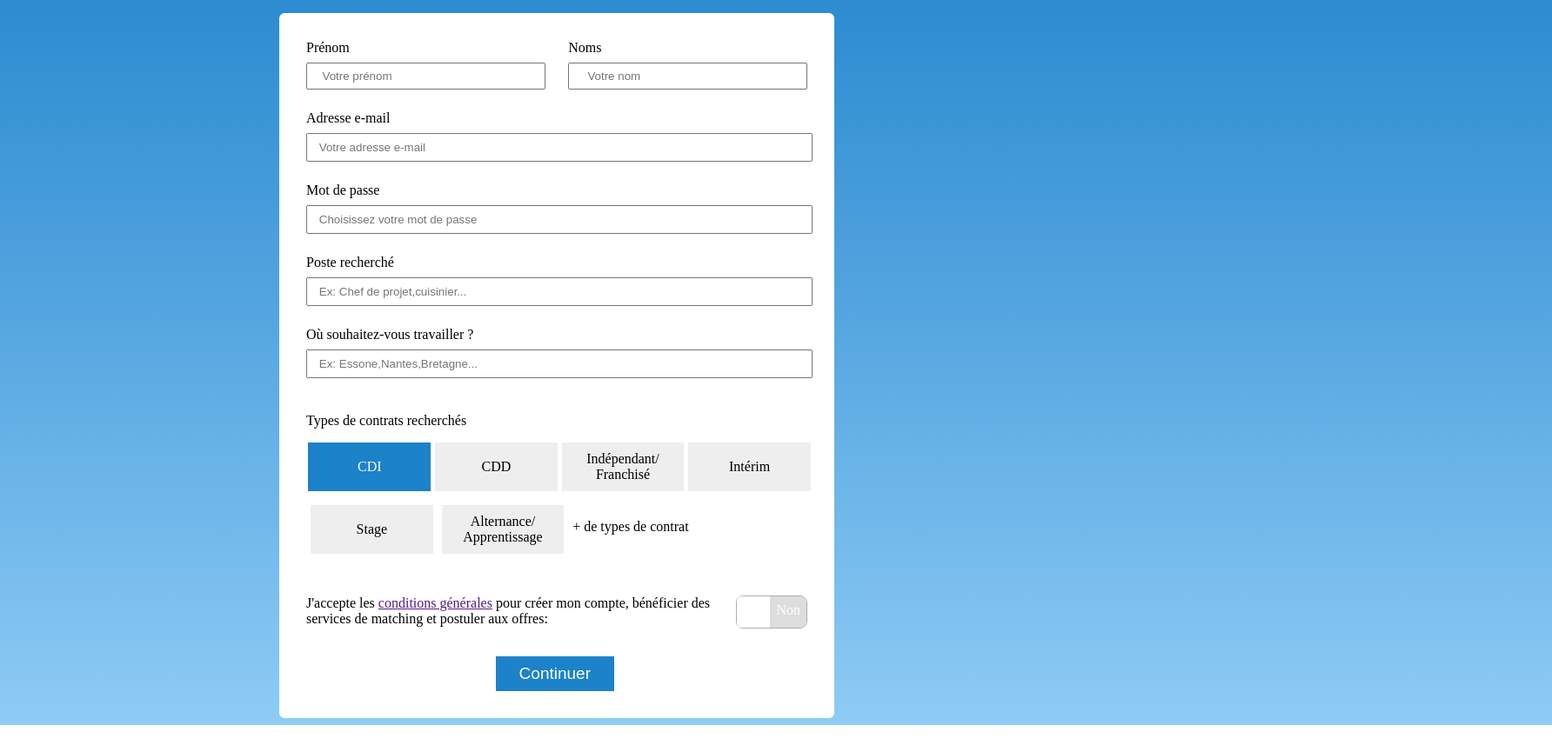
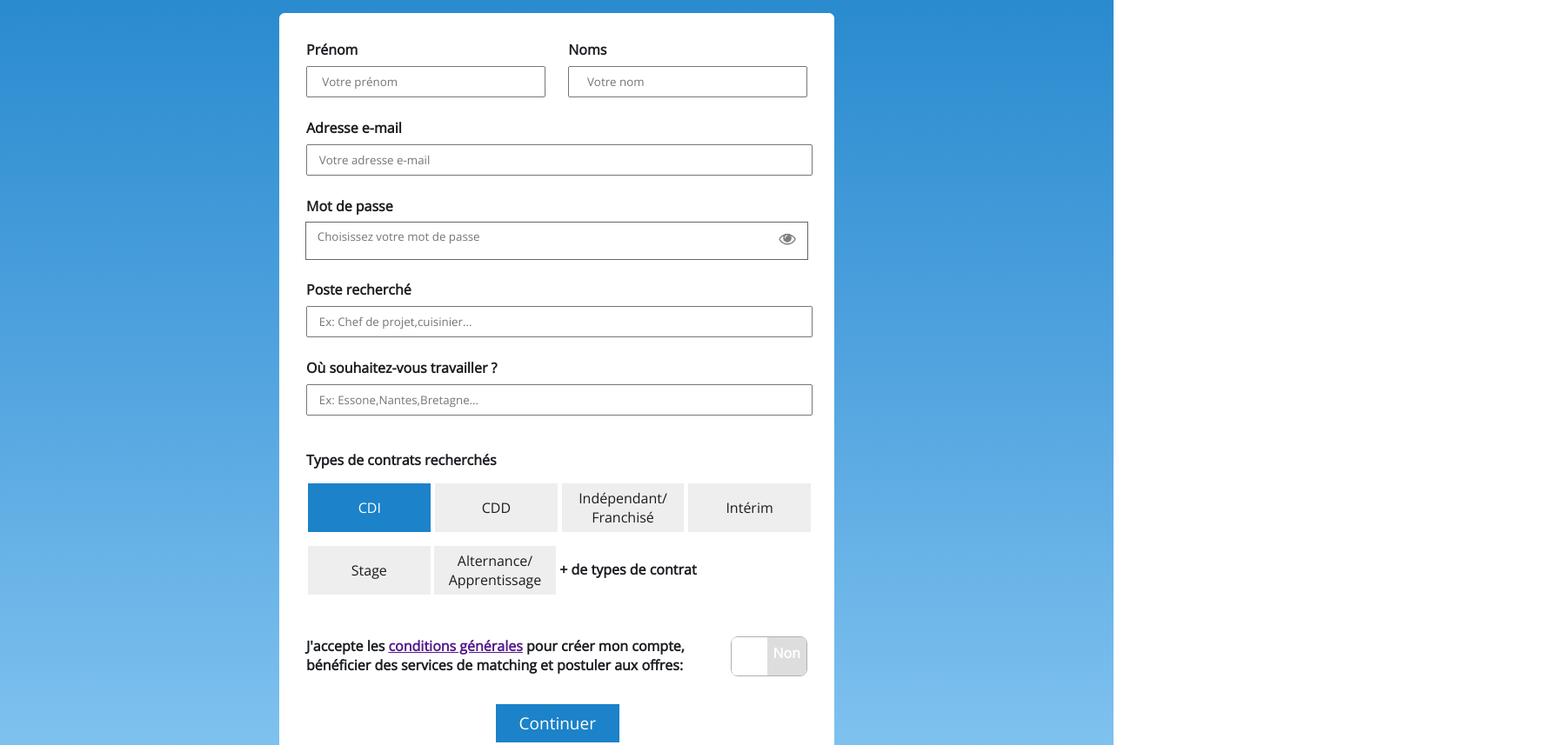
Before and after one commit to OKARLES/meteojob, a plain HTML site: page index.html in a window 1280 px wide. Shown: the part 146-1003 px from the top of the page at 87% size, 1784 px wide, since content can reach past the window. Before the commit the page ends 980 px from the top, so only its background shows below. Drawn offline with nearby package versions, Linux system fonts and the light colour scheme.

Commit message:
Amélioration du Css et ajout de l'oeil

```diff
--- a/index.html
+++ b/index.html
@@ -30,7 +30,7 @@
 			</div>
 			<div>
 				<label for="pass">Mot de passe</label><br>
-				<input type="password" name="pass" id="pass" placeholder="Choisissez votre mot de passe" required><br>
+				<div id="oeil"><input type="password" name="pass" id="pass" placeholder="Choisissez votre mot de passe" required><br><img src="oeil.png"></div>
 			</div>
 			<div>
 				<label for="poste">Poste recherché</label><br>
--- a/style.css
+++ b/style.css
@@ -1,18 +1,17 @@
-@import url('https://fonts.googleapis.com/css?family=Poiret+One&display=swap');
+@import url('https://fonts.googleapis.com/css?family=Open+Sans|Poiret+One&display=swap');
 body {
 	background: linear-gradient(#1c82c9,#52a4df,#8eccf5);
+	color: #1a1d21;
 }
 header {
 	padding-top: 5vh;
 }
-img {
-	position: relative;
-	left: 42vw;
+header>img {
+	margin-left: 42vw;
 }
 header>h3 {
 	color: #ffffff;
-	position: relative;
-	left: 40vw;
+	margin-left: 41vw;
 	font-family: 'Poiret One', cursive;
 }
 form {
@@ -20,23 +19,30 @@ form {
 	background: #ffffff;
 	min-width: 45vw;
 	max-width: 45vw;
-	min-height: 85vh;
-	max-height: 130vh;
+	min-height: 80vh;
+	max-height: 115vh;
 	border: 1px solid white;
 	border-radius: 6px;
 	padding: 30px;
 }
-label {
-	font-weight: 5px;
+.ens>div>label {
+	font-family: 'Open Sans', sans-serif;
+	font-weight: bold;
+	padding-bottom: 2vh;
 }
-input[type=text]:focus {
-	outline: 1px solid #fdee00;
+.name>div>label {
+	font-family: 'Open Sans', sans-serif;
+	font-weight: bold;
+
+}
+input[type="text"]:focus{
+	outline: none;
+}
+input[type="text"]:focus{
+	outline: none;
 }
 input[type="password"]:focus {
-	outline: 1px solid #fdee00;
-}
-input[type="textarea"]:focus {
-	outline: 1px solid #fdee00;
+	outline: none;
 }
 .name {
 	display: flex;
@@ -44,21 +50,29 @@ input[type="textarea"]:focus {
 }
 #prenom {
 	width: 20vw;
-	height: 25px;
+	height: 30px;
 	margin-top: 1vh;
 	margin-bottom: 3vh;
 	padding-left: 1vw;
+	font-family: 'Open Sans', sans-serif;
 }
 #nom {
 	width: 20vw;
-	height: 25px;
+	height: 30px;
 	margin-top: 1vh;
 	margin-bottom: 3vh;
 	padding-left: 1vw;
+	font-family: 'Open Sans', sans-serif;
 }
 /**Civilités**/
-.ens + div>label {
+.ens>div>label {
+	font-family: 'Open Sans', sans-serif;
+	font-weight: bold;
 	padding-bottom: 2vh;
+}
+.ens + p {
+	font-family: 'Open Sans', sans-serif;
+	font-weight: bold;
 }
 .ens {
 	display: flex;
@@ -67,34 +81,52 @@ input[type="textarea"]:focus {
 }
 #mail {
 	width: 44vw;
-	height: 27px;
+	height: 30px;
 	padding-left: 1vw;
 	margin-bottom: 3vh;
 	margin-top: 1vh;
+	font-family: 'Open Sans', sans-serif;
 }
-
 #pass {
+	border: none;
+	width: 41.3vw;
+	height: 30px;
+	padding-left: 1vw;
+	margin-bottom: 3vh;
+	font-family: 'Open Sans', sans-serif;
+}
+#oeil>img {
+	width: 20px;
+	height: 20px;
+	margin-top: 1.1vh;
+	margin-right: 0.5vw;
+	opacity: 0.5;
+}
+#oeil {
+	outline: 1px solid #666666;
+	display: flex;
+	height: 5.2vh;
+	margin-bottom: 3vh;
+	margin-top: 1vh;
+}
+#poste {
 	width: 44vw;
-	height: 27px;
+	height: 30px;
 	padding-left: 1vw;
 	margin-bottom: 3vh;
 	margin-top: 1vh;
-}
+	font-family: 'Open Sans', sans-serif;
 
-#poste {
-	width: 44vw;
-	height: 27px;
-	padding-left: 1vw;
-	margin-bottom: 3vh;
-	margin-top: 1vh;
 }
 
 #lieu {
 	width: 44vw;
-	height: 27px;
+	height: 30px;
 	padding-left: 1vw;
 	margin-bottom: 3vh;
 	margin-top: 1vh;
+	font-family: 'Open Sans', sans-serif;
+
 }
 /**Ensemble de boutons du bas de page**/
 .boite {
@@ -108,6 +140,8 @@ input[type="checkbox"]{
 	display: none;
 }
 .boite>label {
+	font-family: 'Open Sans', sans-serif;
+	font-size: 80em;
 	display: flex;
 	justify-content: center;
 	align-items: center;
@@ -134,6 +168,10 @@ input:checked + label {
   word-wrap: break-word;
   padding: auto;
 }
+.boite>p {
+	font-weight: bold;
+	font-family: 'Open Sans', sans-serif;
+}
 /**Conditions d'utilisations**/
 .container>input {
   display: none;
@@ -147,10 +185,12 @@ footer {
 	margin-top: 4vh;
 	display: inline-flex;
 	padding-bottom: 4vh;
+	font-family: 'Open Sans', sans-serif;
+	font-weight: bold;
 }
 .container {
   display: flex;
-  height: 4.5vh;
+  height: 5.5vh;
   border-radius: 8px;
   border: 1px solid #afafaf;
 }
@@ -177,8 +217,10 @@ input:checked + .oui {
 }
 /**Bouton d'envoi**/
 input[type="submit"] {
+	font-family: 'Open Sans', sans-serif;
 	font-size: 19px;
 	margin-left: 17vw;
+	margin-bottom: 15vh;
 	padding: 8px 26px;
 	background: #1c82c9;
 	color: white;
```
Also changed, not shown: oeil.png (added).
